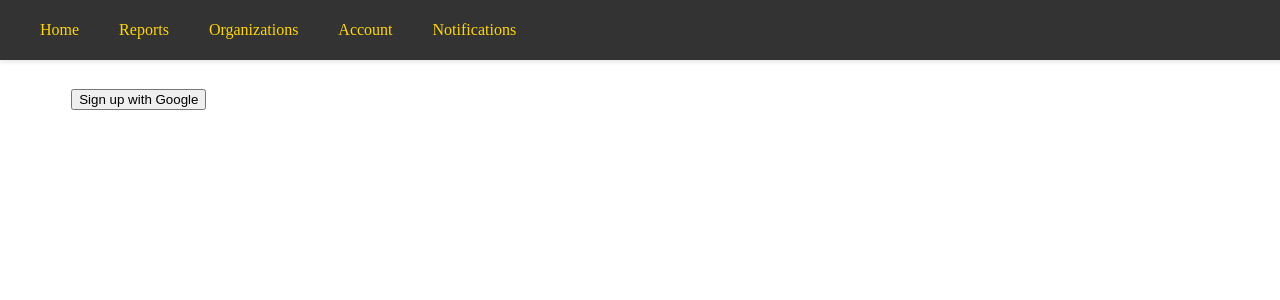
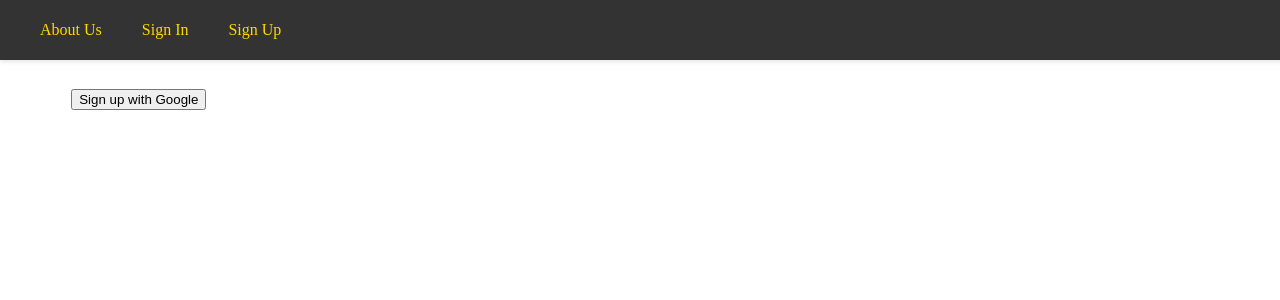
Before and after one commit to lucaSartore/MindMerge-FrontEnd, a Vue app: page /MindMergeApp/sign_up in a window 1280 px wide. Shown: the top 300 px of the page. Built offline with nearby package versions, Linux system fonts and the light colour scheme; no server answers.

Commit message:
loggeduser updated.

```diff
--- a/src/states/loggedUser.js
+++ b/src/states/loggedUser.js
@@ -3,10 +3,10 @@
 import { reactive } from 'vue'
 import {expectSuccess} from '../util/expect.js'
 const loggedUser = reactive({
-    // token: undefined,
-    // id: undefined,
-    token: "token",
-    id: 1,
+    token: undefined,
+    id: undefined,
+    // token: "token",
+    // id: 1,
 })
 
 function isUserLoggedIn () {
```
